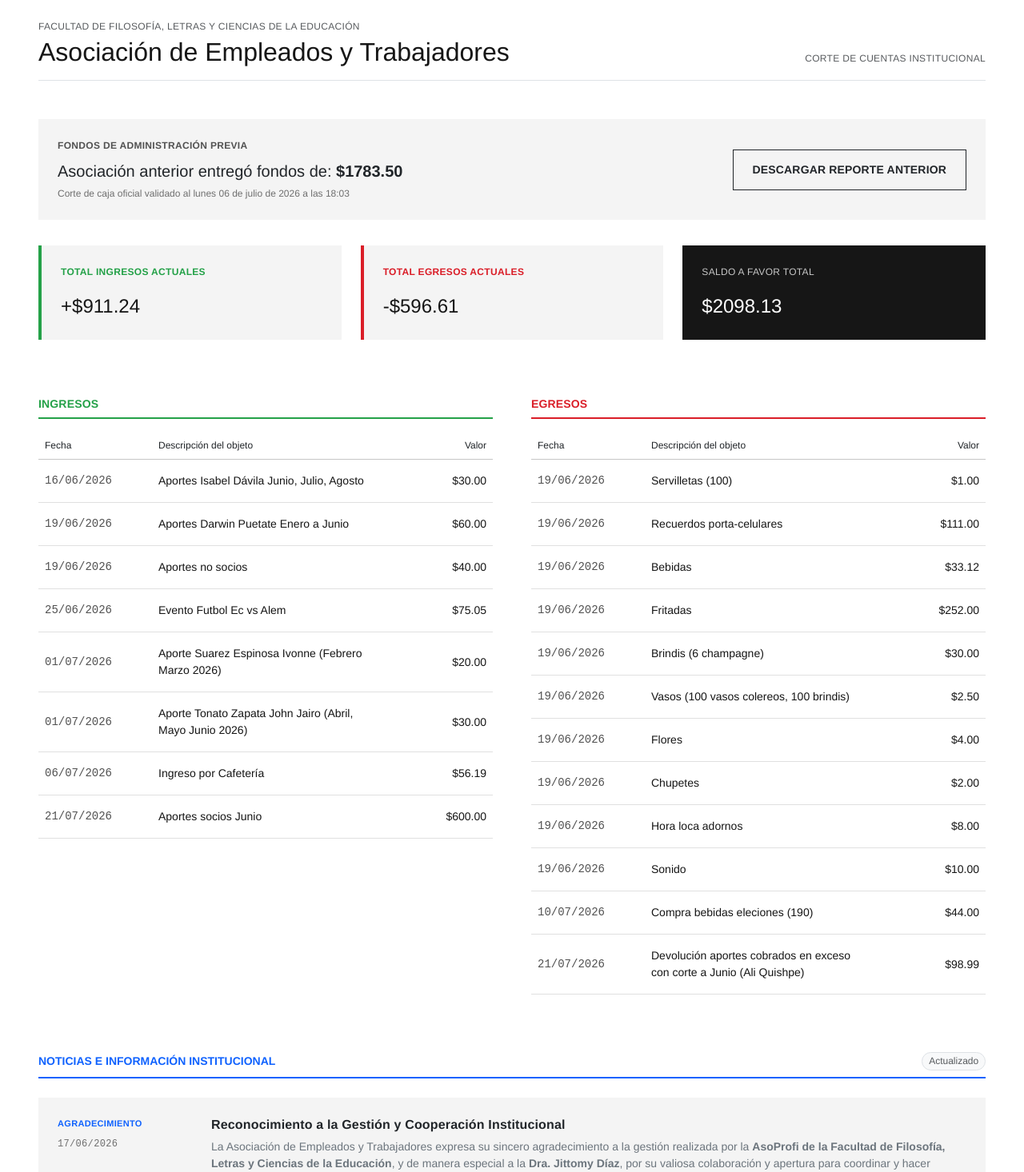
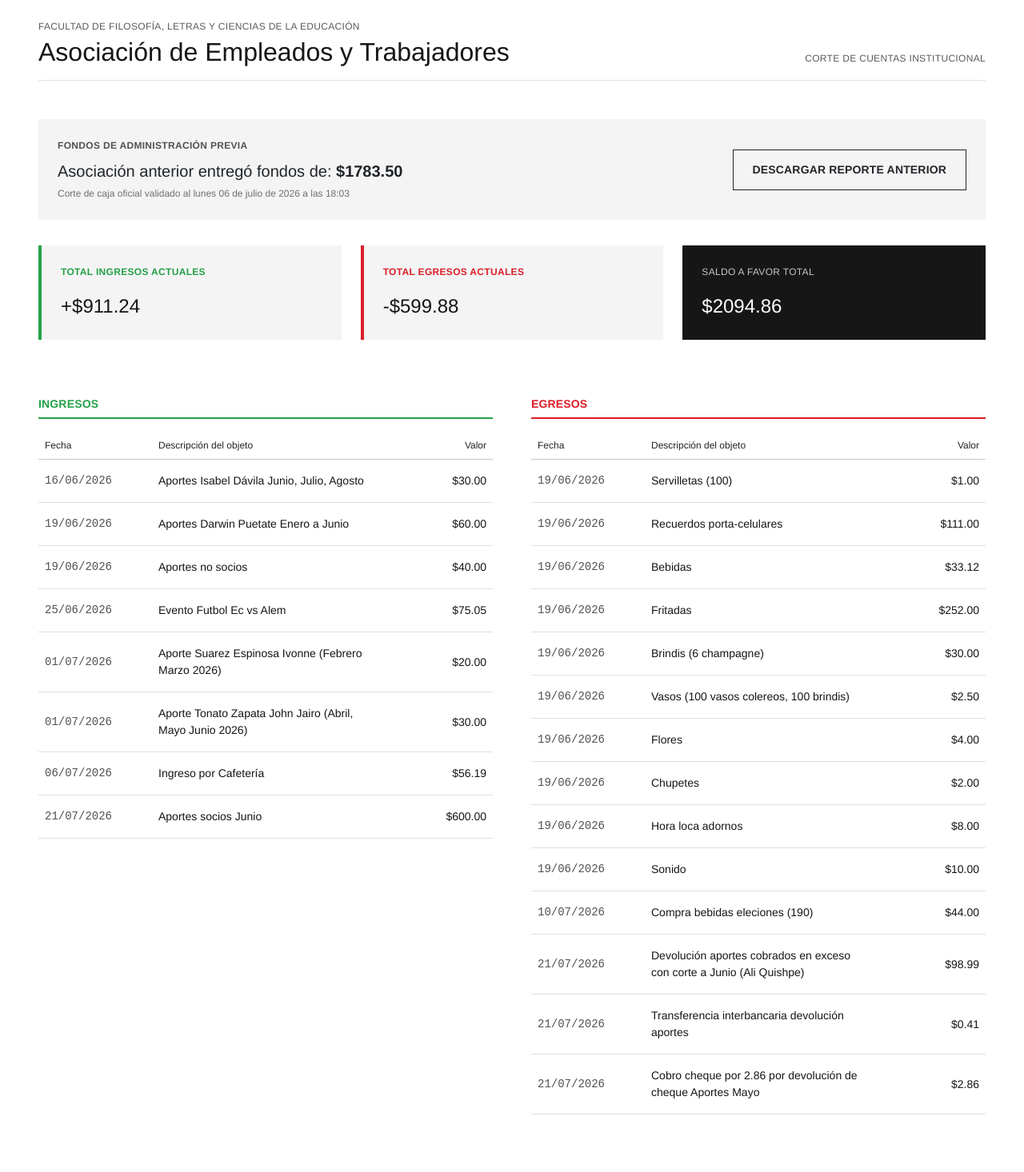
Before and after one commit to jjorgeadrian007/cuentas_aso, a React (Vite) app: page / in a window 1280 px wide. Shown: the top 1466 px of the page at 80% size. Built offline with nearby package versions, Linux system fonts and the light colour scheme.

Commit message:
cobro transferencias y cheques devueltos

```diff
--- a/src/App.jsx
+++ b/src/App.jsx
@@ -27,10 +27,11 @@ export default function DashboardAsociacion() {
     { id: 7, fecha: "19/06/2026", nombre: "Flores", valor: 4.00 },
     { id: 8, fecha: "19/06/2026", nombre: "Chupetes", valor: 2.00 },
     { id: 9, fecha: "19/06/2026", nombre: "Hora loca adornos", valor: 8.00 },
-     { id: 10, fecha: "19/06/2026", nombre: "Sonido", valor: 10.00 },
-     { id: 11, fecha: "10/07/2026", nombre: "Compra bebidas eleciones (190)", valor: 44.00 },
-      { id: 12, fecha: "21/07/2026", nombre: "Devolución aportes cobrados en exceso con corte a Junio (Ali Quishpe)", valor: 98.99 },
-
+    { id: 10, fecha: "19/06/2026", nombre: "Sonido", valor: 10.00 },
+    { id: 11, fecha: "10/07/2026", nombre: "Compra bebidas eleciones (190)", valor: 44.00 },
+    { id: 12, fecha: "21/07/2026", nombre: "Devolución aportes cobrados en exceso con corte a Junio (Ali Quishpe)", valor: 98.99 },
+    { id: 13, fecha: "21/07/2026", nombre: "Transferencia interbancaria devolución aportes", valor: 0.41 },
+    { id: 14, fecha: "21/07/2026", nombre: "Cobro cheque por 2.86 por devolución de cheque Aportes Mayo", valor: 2.86 },
 
   ]);
 
```
